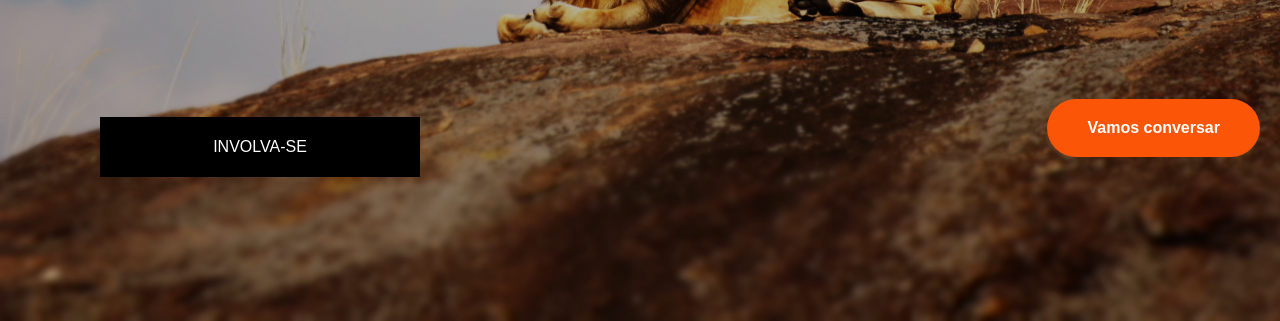
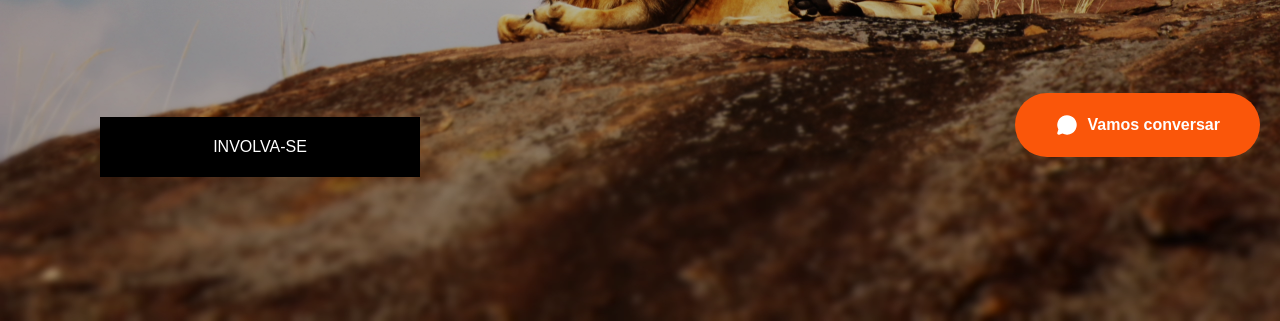
Before and after one commit to Jay-Ubisse/projectos-web-ujc, a plain HTML site: page fauna-nacional/index.html in a window 1280 px wide. Shown: the part 623-944 px from the top of the page. Drawn offline with Linux system fonts and the light colour scheme.

Commit message:
update "fauna nacional" project

```diff
--- a/fauna-nacional/assets/css/index.css
+++ b/fauna-nacional/assets/css/index.css
@@ -62,7 +62,7 @@
 }
 
 #chat {
-    background-color: #fb5607;
+    background-color: #fa560a;
     color: white;
     font-weight: 600;
     border-radius: 100px;
@@ -71,4 +71,16 @@
     position: fixed;
     bottom: 20px;
     right: 20px;
+    display: flex;
+    align-items: center;
+    gap: 8px;
+    cursor: pointer;
 }
+
+#chat:hover {
+    background-color: rgba(250, 86, 10, 0.9);
+}
+
+#chat img {
+    filter: invert(100%) sepia(100%) saturate(0%) hue-rotate(288deg) brightness(102%) contrast(102%);
+}
--- a/fauna-nacional/index.html
+++ b/fauna-nacional/index.html
@@ -53,7 +53,8 @@
         </section>
     </main>
     <div id="chat">
-        Vamos conversar
+        <img src="./assets/img/icons/chat-circle-fill.svg" width="24px" alt="">
+        <span>Vamos conversar</span>
     </div>
 </body>
 
```
Also changed, not shown: fauna-nacional/assets/img/icons/chat-circle-fill.svg (added).
